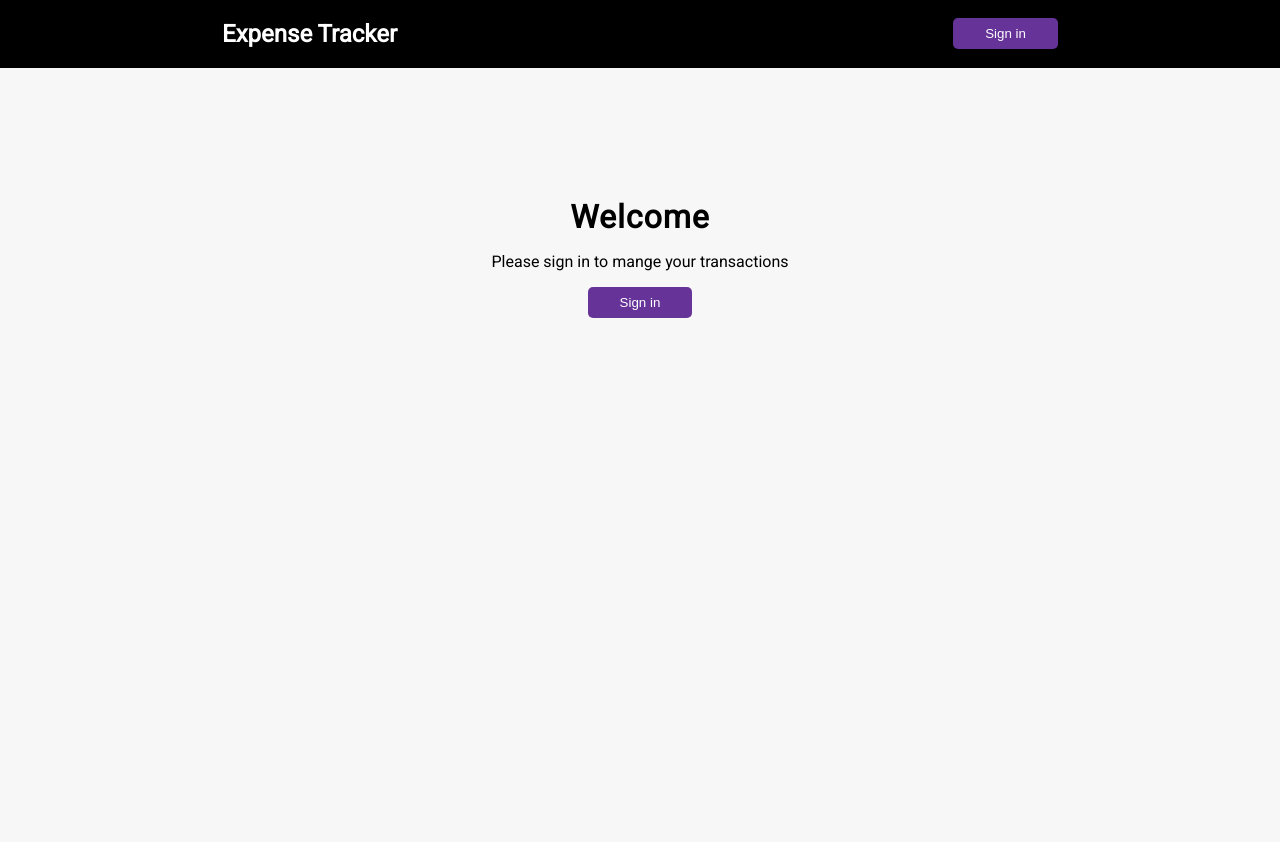
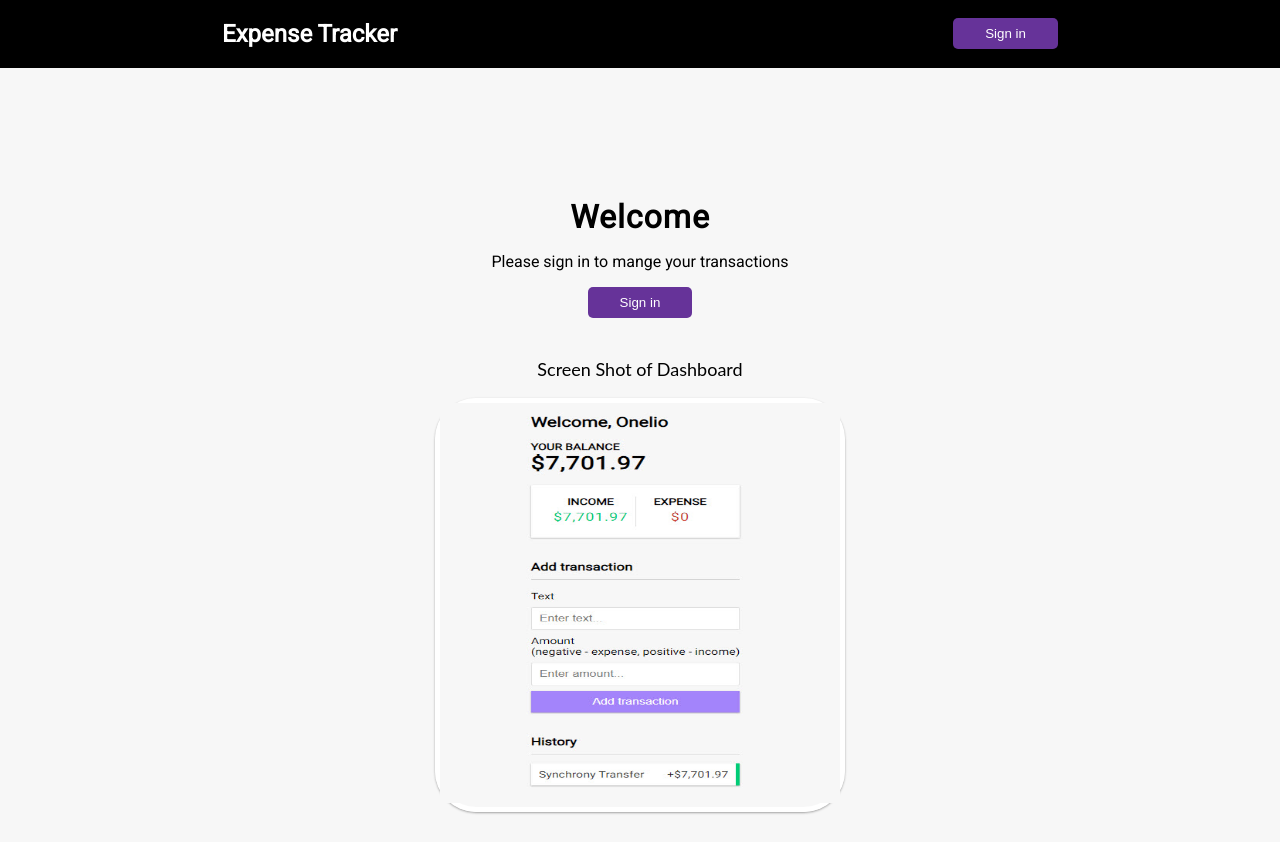
Before and after one commit to OnelioViera/expense-tracker-nextjs, a Next.js app: page / in a window 1280 px wide. Before the commit the page ends 800 px from the top, so only its background shows below. Built offline with nearby package versions, Linux system fonts and the light colour scheme; no server answers.

Commit message:
chore: Update npm dependencies and add Tailwind CSS library

```diff
--- a/app/globals.css
+++ b/app/globals.css
@@ -195,3 +195,17 @@ input[type='number'] {
 .list li:hover .delete-btn {
   opacity: 1;
 }
+
+.image {
+  display: block;
+  margin-top: 10px;
+  border-radius: 10%;
+  border: 5px solid #fff;
+  box-shadow: var(--box-shadow);
+}
+
+.description {
+  font: 18px 'Lato', sans-serif;
+  margin-top: 40px;
+  text-align: center;
+}
--- a/components/Guest.tsx
+++ b/components/Guest.tsx
@@ -1,11 +1,20 @@
 import { SignInButton } from "@clerk/nextjs";
+import Image from 'next/image';
 
 const Guest = () => {
   return (
     <div className="guest">
     <h1>Welcome</h1>
     <p>Please sign in to mange your transactions</p>
-    <SignInButton />
+      <SignInButton />
+      <p className="description">Screen Shot of Dashboard</p>
+      <div className="image">
+        <Image
+          src="/images/img-01.png"
+          width={400}
+          height={400}
+          alt="Picture of Exspense Tracker" />
+        </div>
     </div>
   );
 }
--- a/package.json
+++ b/package.json
@@ -22,6 +22,7 @@
     "@types/react": "^18",
     "@types/react-dom": "^18",
     "prisma": "^5.16.0",
+    "tailwindcss": "^3.4.4",
     "typescript": "^5"
   }
 }
```
Also changed, not shown: public/images/img-01.png (added), 1 other file (tests, documents, lock files or other folders).
